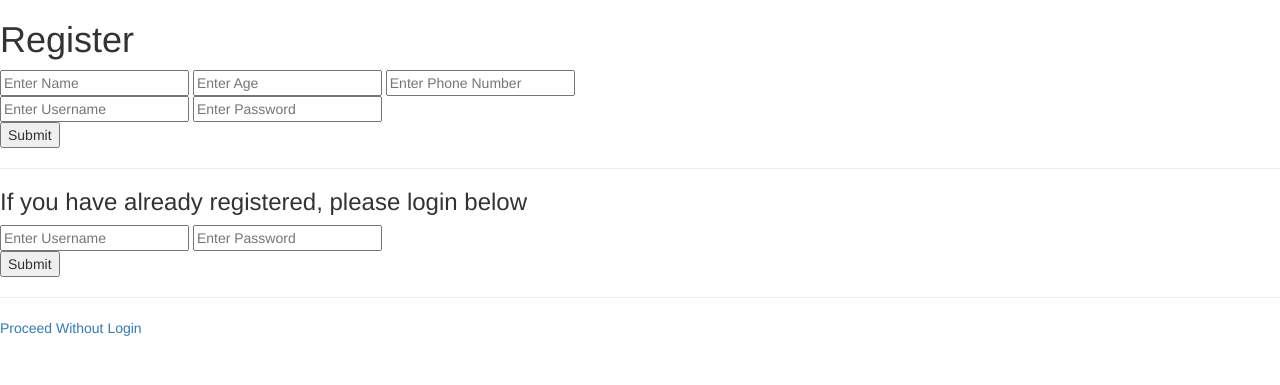
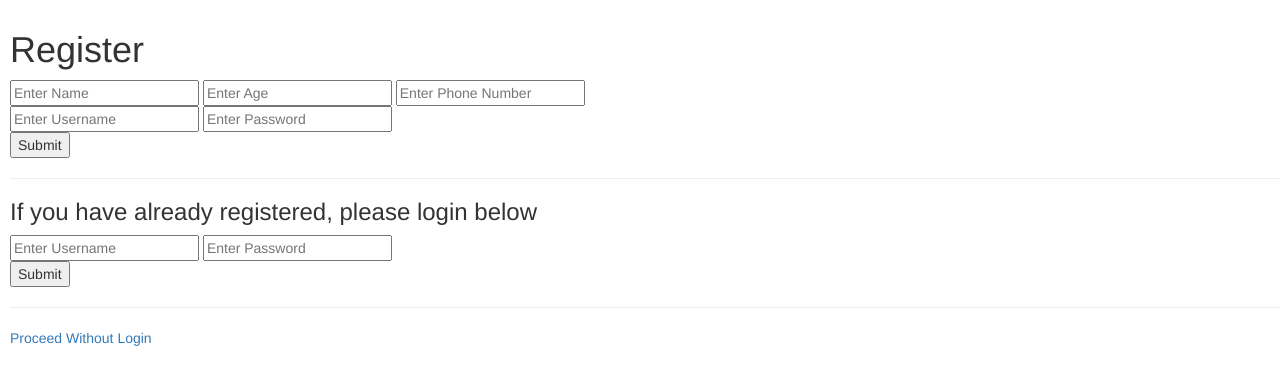
Before and after one commit to shanmukhat1999/book-review-application, a Flask app: page / in a window 1280 px wide. Shown: the top 385 px of the page. Run offline with Flask 2, Linux system fonts and the light colour scheme; some libraries are stand-ins or nearby versions.

Commit message:
add padding in web pages

```diff
--- a/templates/book.html
+++ b/templates/book.html
@@ -8,6 +8,11 @@
         <script src="https://ajax.googleapis.com/ajax/libs/jquery/3.6.0/jquery.min.js"></script>
         <script src="https://maxcdn.bootstrapcdn.com/bootstrap/3.4.1/js/bootstrap.min.js"></script>
         <style>
+            body {
+                padding-top: 10px;
+                padding-left: 10px;
+            }
+
             table {
                 border: 1px solid black;
                 border-collapse: collapse;
--- a/templates/book1.html
+++ b/templates/book1.html
@@ -8,6 +8,11 @@
         <script src="https://ajax.googleapis.com/ajax/libs/jquery/3.6.0/jquery.min.js"></script>
         <script src="https://maxcdn.bootstrapcdn.com/bootstrap/3.4.1/js/bootstrap.min.js"></script>
         <style>
+            body {
+                padding-top: 10px;
+                padding-left: 10px;
+            }
+
             table {
                 border: 1px solid black;
                 border-collapse: collapse;
--- a/templates/book2.html
+++ b/templates/book2.html
@@ -8,6 +8,11 @@
         <script src="https://ajax.googleapis.com/ajax/libs/jquery/3.6.0/jquery.min.js"></script>
         <script src="https://maxcdn.bootstrapcdn.com/bootstrap/3.4.1/js/bootstrap.min.js"></script>
         <style>
+            body {
+                padding-top: 10px;
+                padding-left: 10px;
+            }
+
             table {
                 border: 1px solid black;
                 border-collapse: collapse;
--- a/templates/books.html
+++ b/templates/books.html
@@ -7,6 +7,12 @@
         <link rel="stylesheet" href="https://maxcdn.bootstrapcdn.com/bootstrap/3.4.1/css/bootstrap.min.css">
         <script src="https://ajax.googleapis.com/ajax/libs/jquery/3.6.0/jquery.min.js"></script>
         <script src="https://maxcdn.bootstrapcdn.com/bootstrap/3.4.1/js/bootstrap.min.js"></script>
+        <style>
+            body {
+                padding-top: 10px;
+                padding-left: 10px;
+            }
+        </style>
     </head>
     <body>
         <h2>Books</h2>
--- a/templates/error.html
+++ b/templates/error.html
@@ -7,6 +7,12 @@
         <link rel="stylesheet" href="https://maxcdn.bootstrapcdn.com/bootstrap/3.4.1/css/bootstrap.min.css">
         <script src="https://ajax.googleapis.com/ajax/libs/jquery/3.6.0/jquery.min.js"></script>
         <script src="https://maxcdn.bootstrapcdn.com/bootstrap/3.4.1/js/bootstrap.min.js"></script>
+        <style>
+            body {
+                padding-top: 10px;
+                padding-left: 10px;
+            }
+        </style>
     </head>
     <body>
         <h1>{{message}}</h1>
--- a/templates/index.html
+++ b/templates/index.html
@@ -7,6 +7,12 @@
         <link rel="stylesheet" href="https://maxcdn.bootstrapcdn.com/bootstrap/3.4.1/css/bootstrap.min.css">
         <script src="https://ajax.googleapis.com/ajax/libs/jquery/3.6.0/jquery.min.js"></script>
         <script src="https://maxcdn.bootstrapcdn.com/bootstrap/3.4.1/js/bootstrap.min.js"></script>
+        <style>
+            body {
+                padding-top: 10px;
+                padding-left: 10px;
+            }
+        </style>
     </head>
     <body>
         <h1>Register</h1>
--- a/templates/search.html
+++ b/templates/search.html
@@ -7,6 +7,12 @@
         <link rel="stylesheet" href="https://maxcdn.bootstrapcdn.com/bootstrap/3.4.1/css/bootstrap.min.css">
         <script src="https://ajax.googleapis.com/ajax/libs/jquery/3.6.0/jquery.min.js"></script>
         <script src="https://maxcdn.bootstrapcdn.com/bootstrap/3.4.1/js/bootstrap.min.js"></script>
+        <style>
+            body {
+                padding-top: 10px;
+                padding-left: 10px;
+            }
+        </style>
         <script>
             document.addEventListener('DOMContentLoaded', () => {
                 if(!(sessionStorage.length === 0)) {
```
